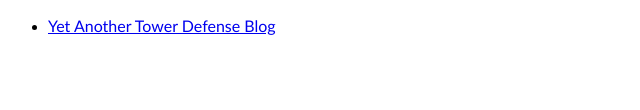
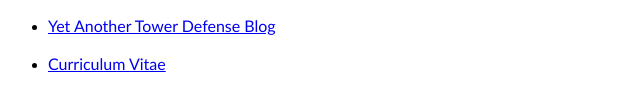
Before and after one commit to saurabhs/saurabhs.github.com, a plain HTML site: page index.html in a window 1280 px wide. Shown: the part 422-532 px from the top of the page, without its empty margins (0-640 px from the left). Drawn offline with Linux system fonts and the light colour scheme.

Commit message:
Added CV

```diff
--- a/index.html
+++ b/index.html
@@ -29,6 +29,8 @@
 		  <li><font face = "Trebuchet MS""><a href="https://play.google.com/store/apps/details?id=com.zircomobile.cannypegasus">Canny Pegasus Android</a></font></li>
 		  <br>
 		  <li><font face = "Trebuchet MS""><a href="http://yetanothertowerdefensegame.saurabhs.xyz/">Yet Another Tower Defense Blog</a></font></li>
+		  <br>
+		  <li><font face = "Trebuchet MS""><a href="https://drive.google.com/file/d/0BxVPljH-0TwzeHpRNGp1b19HWHc/view">Curriculum Vitae</a></font></li>
 		</ul>
 	</body>
 </html>
```
